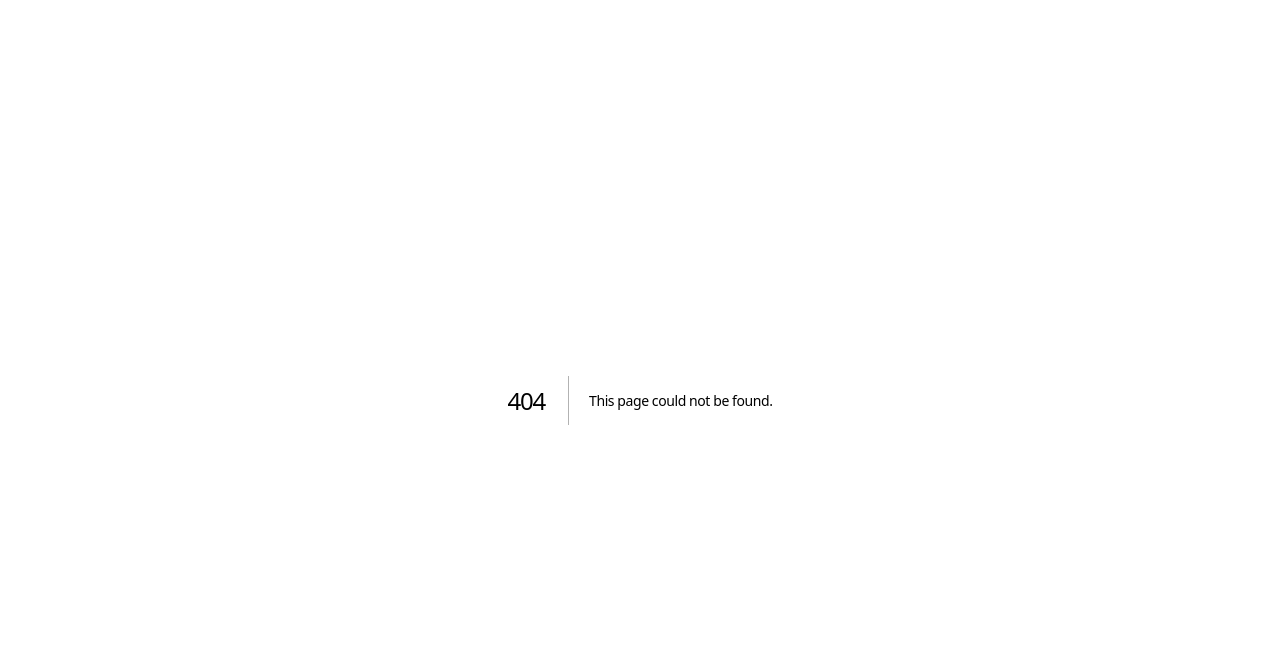
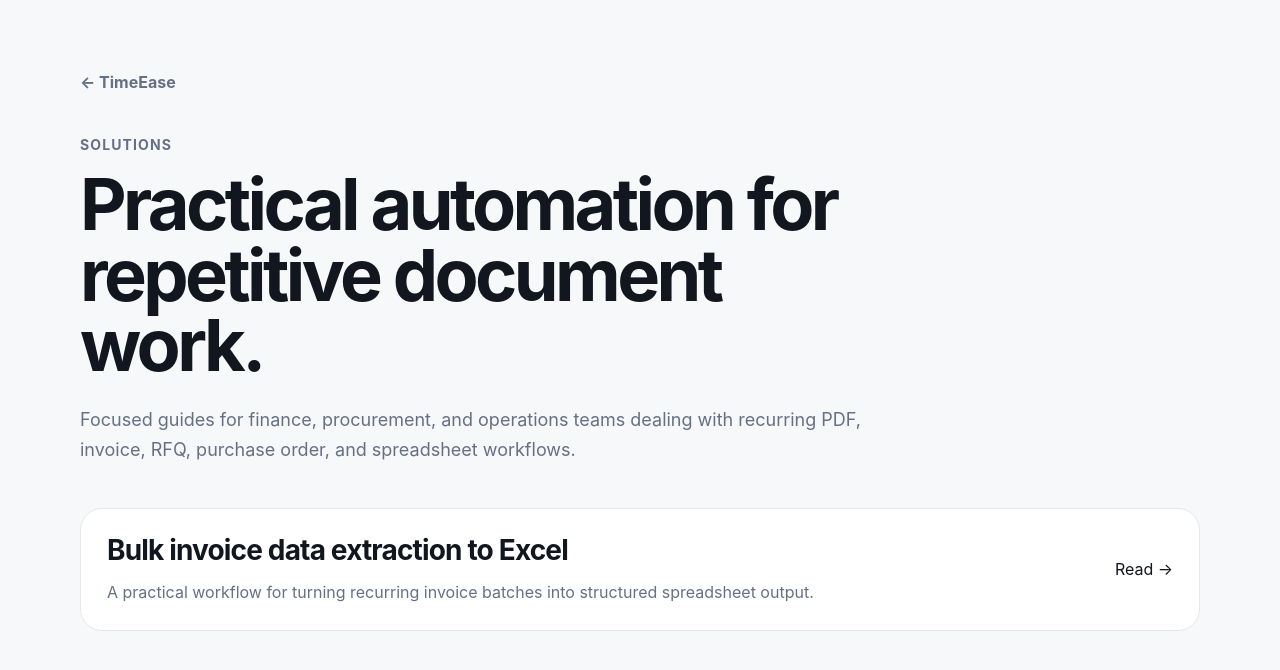
Before and after one commit to goplanetdigital/timeease-web, a Next.js app: page /solutions in a window 1280 px wide. Before the commit this address had no page. Shown: the top 670 px of the page. Built offline with nearby package versions, Linux system fonts and the light colour scheme.

Commit message:
Add app/solutions/page.tsx

```diff
--- /dev/null
+++ b/app/solutions/page.tsx
@@ -0,0 +1,43 @@
+import Link from "next/link";
+
+const solutions = [
+  {
+    slug: "bulk-invoice-data-extraction-to-excel",
+    title: "Bulk invoice data extraction to Excel",
+    description:
+      "A practical workflow for turning recurring invoice batches into structured spreadsheet output.",
+  },
+];
+
+export const metadata = {
+  title: "Solutions | TimeEase",
+  description: "Practical document automation solutions from TimeEase.",
+};
+
+export default function SolutionsPage() {
+  return (
+    <main className="page-shell">
+      <section className="page-header">
+        <Link className="back-link" href="/">← TimeEase</Link>
+        <div className="eyebrow">Solutions</div>
+        <h1>Practical automation for repetitive document work.</h1>
+        <p>
+          Focused guides for finance, procurement, and operations teams dealing
+          with recurring PDF, invoice, RFQ, purchase order, and spreadsheet workflows.
+        </p>
+      </section>
+
+      <section className="solution-list">
+        {solutions.map((item) => (
+          <Link className="solution-card" href={`/solutions/${item.slug}`} key={item.slug}>
+            <div>
+              <h2>{item.title}</h2>
+              <p>{item.description}</p>
+            </div>
+            <span>Read →</span>
+          </Link>
+        ))}
+      </section>
+    </main>
+  );
+}
```
